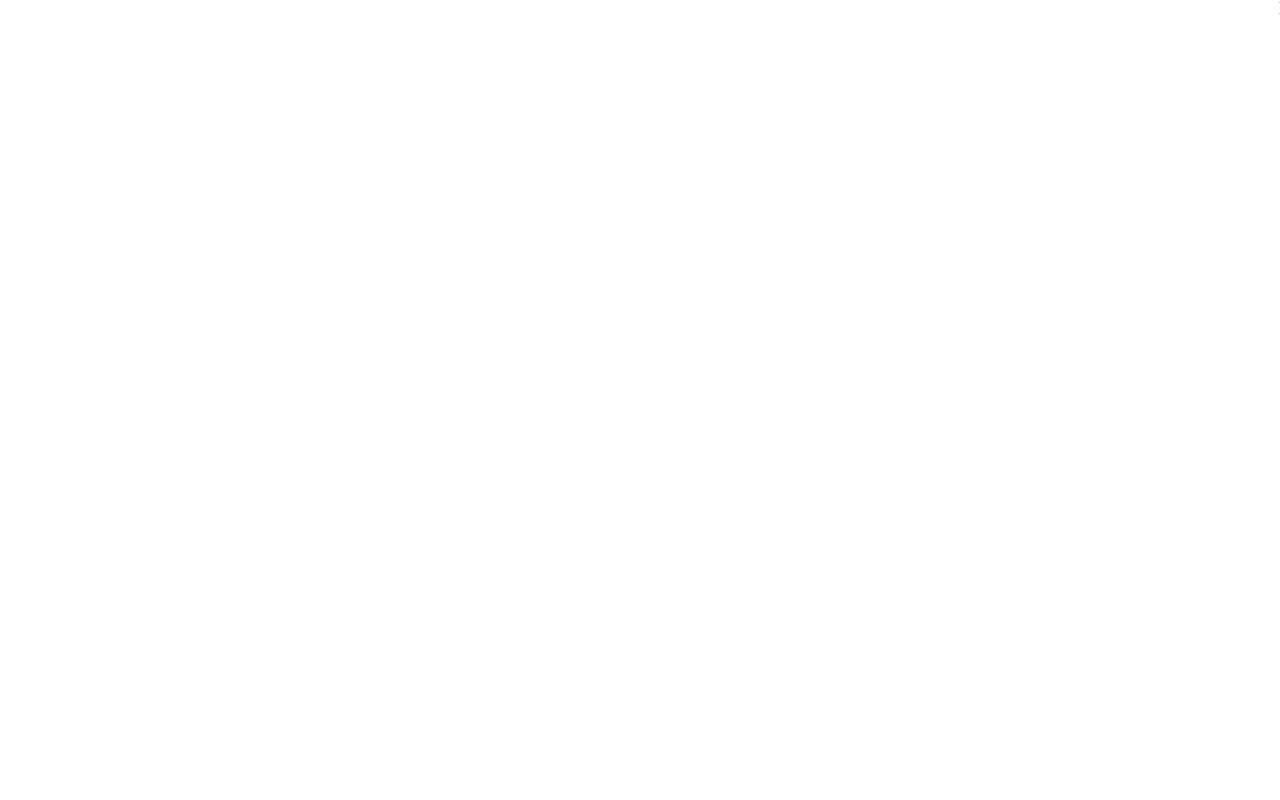
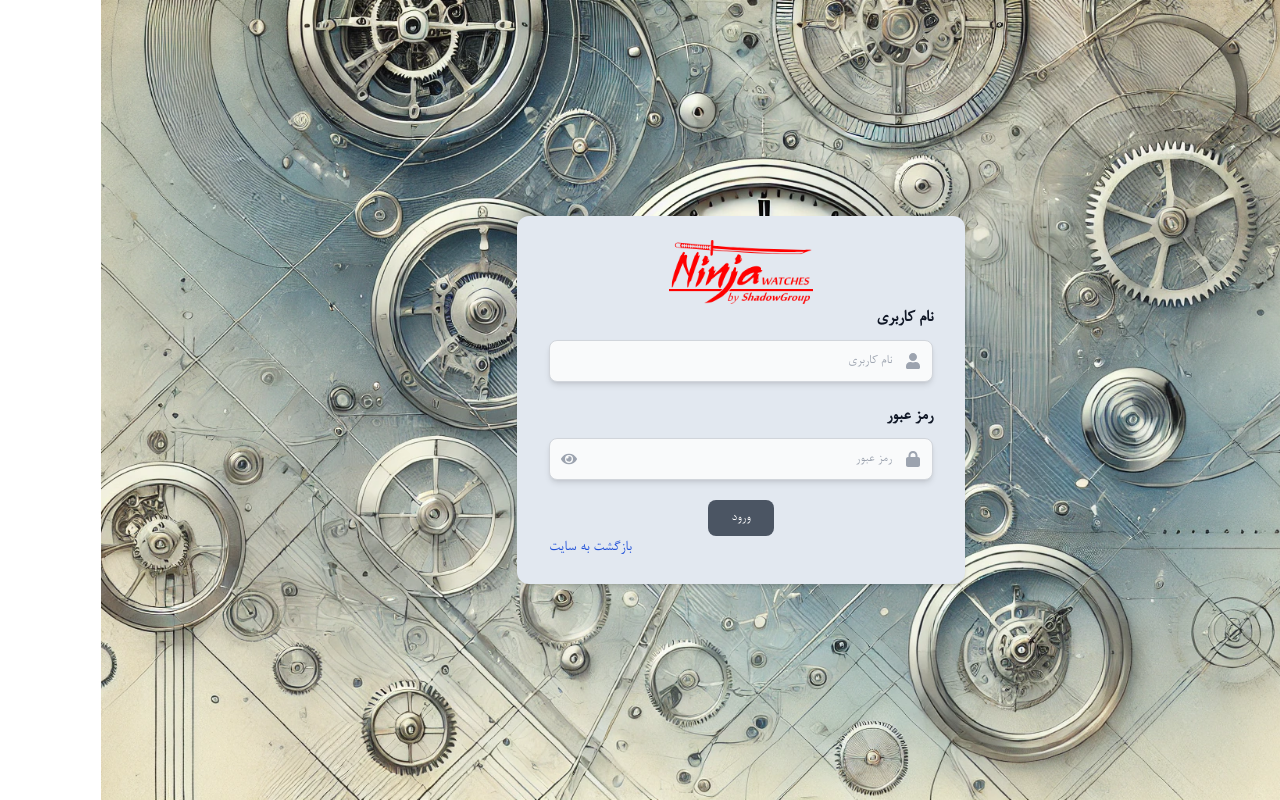
Before and after one commit to Sadjad1366/Maktab118_project_Sadjad_Ghasemi, a Next.js app: page /auth/login in a window 1280 px wide. Built offline with nearby package versions, Linux system fonts and the light colour scheme.

Commit message:
LoginPage added

```diff
--- a/apis/auth.service.ts
+++ b/apis/auth.service.ts
@@ -1,6 +1,6 @@
 import {
-  IAdminReq,
-  IAdminRes,
+  IUserLoginReq,
+  IUserLoginRes,
   IUserSignupReq,
   IUserSignupRes,
 } from "@/types/user.type";
@@ -9,12 +9,14 @@ import { urls } from "./urls";
 import Cookies from "js-cookie";
 import { AxiosError } from "axios";
 
+
+//======================================= adminLogin =====================================
 export const adminLoginReq = async ({
   username,
   password,
-}: IAdminReq): Promise<IAdminRes> => {
+}: IUserLoginReq): Promise<IUserLoginRes> => {
   try {
-    const response = await client.post(urls.auth.adminLog, {
+    const response = await client.post(urls.auth.login, {
       username,
       password,
     });
@@ -45,6 +47,7 @@ export const adminLoginReq = async ({
   }
 };
 
+//======================================= userSignup =====================================
 type userSignupReqType = ({
   firstname,
   lastname,
@@ -75,3 +78,40 @@ export const userSignupReq: userSignupReqType = async ({
     console.error(error);
   }
 };
+
+//======================================= userlogin =====================================
+export const userlogin = async ({
+  username,
+  password,
+}: IUserLoginReq): Promise<IUserLoginRes> => {
+  try {
+    const response = await client.post(urls.auth.login, {
+      username,
+      password,
+    });
+
+    const { accessToken, refreshToken } = response.data.token;
+
+    // Set access and refresh tokens in cookies
+    Cookies.set("accessToken", accessToken, {
+      secure: process.env.NODE_ENV === "production", // Only send over HTTPS in production
+      sameSite: "Strict",
+      expires: 1 / 24, // Expires in 1 hour
+    });
+
+    Cookies.set("refreshToken", refreshToken, {
+      secure: process.env.NODE_ENV === "production",
+      sameSite: "Strict",
+      expires: 1 / 12, // Expires in 2 hour
+    });
+
+    return response.data;
+  } catch (error: any) {
+    if (error instanceof AxiosError) {
+      if (error.response && error.response.status === 401) {
+        throw new Error("نام کاربری یا رمز عبور اشتباه است");
+      }
+    }
+    throw new Error("خطا از طرف سرور میباشد.چند دقیقه دیگر دوباره تلاش کنید");
+  }
+};
--- a/apis/urls.ts
+++ b/apis/urls.ts
@@ -1,7 +1,8 @@
 export const urls = {
   auth: {
-    adminLog: "/auth/login",
     signup: "/auth/signup",
+    login: "/auth/login",
+
   },
   product: {
     create: "/products",
--- a/app/admin/page.tsx
+++ b/app/admin/page.tsx
@@ -2,21 +2,21 @@
 import React, { useState } from "react";
 import { useForm } from "react-hook-form";
 import { zodResolver } from "@hookform/resolvers/zod";
-import { IAdminReq } from "@/types/user.type";
+import { IUserLoginReq } from "@/types/user.type";
 import { adminLoginReq } from "@/apis/auth.service";
 import { className } from "@/utils/classNames";
 import { useRouter } from "next/navigation";
 import { AuthSchema } from "@/utils/validations/zodAuthValidation";
 import Link from "next/link";
 import toast from "react-hot-toast";
-import { FaUser, FaEye, FaEyeSlash } from "react-icons/fa";
+import { FaUser, FaEye, FaEyeSlash, FaLock } from "react-icons/fa";
 
-const AdminLoginPage:React.FC = () => {
+const AdminLoginPage: React.FC = () => {
   const {
     register,
     handleSubmit,
     formState: { errors, isSubmitting },
-  } = useForm<IAdminReq>({
+  } = useForm<IUserLoginReq>({
     resolver: zodResolver(AuthSchema),
   });
 
@@ -25,7 +25,7 @@ const AdminLoginPage:React.FC = () => {
 
   const togglePasswordVisibility = () => setShowPassword((prev) => !prev);
 
-  const submitHandler = async ({ username, password }: IAdminReq) => {
+  const submitHandler = async ({ username, password }: IUserLoginReq) => {
     try {
       await adminLoginReq({ username, password });
 
@@ -39,12 +39,11 @@ const AdminLoginPage:React.FC = () => {
 
   return (
     <div className="bg-cover bg-center h-screen bg-hero-pattern relative flex items-center justify-center px-5">
-      {/* Semi-transparent background overlay */}
-      <div className="absolute inset-0 bg-black opacity-25"></div>
-
       {/* Form container */}
-      <div className="relative max-w-md w-full bg-slate-300 rounded-lg shadow-lg py-4 px-6">
-        <form onSubmit={handleSubmit(submitHandler)}>
+      <form
+        className="bg-slate-200 px-8 py-6 rounded-xl shadow-md w-full max-w-md"
+        onSubmit={handleSubmit(submitHandler)}
+      >
         {/* Welcome message */}
         <p className="text-center text-2xl font-bold text-gray-700 mb-6">
           به پنل مدیریت خوش آمدید
@@ -93,15 +92,18 @@ const AdminLoginPage:React.FC = () => {
             />
             <FaEye
               onClick={togglePasswordVisibility}
-                className={`absolute right-3 top-2/4 transform -translate-y-2/4 text-gray-400 cursor-pointer ${
+              className={`absolute left-3 top-2/4 transform -translate-y-2/4 text-gray-400 cursor-pointer ${
                 showPassword ? "hidden" : "block"
               }`}
             />
             <FaEyeSlash
               onClick={togglePasswordVisibility}
-                className={`absolute right-3 top-2/4 transform -translate-y-2/4 text-gray-400 cursor-pointer ${
+              className={`absolute left-3 top-2/4 transform -translate-y-2/4 text-gray-400 cursor-pointer ${
                 showPassword ? "block" : "hidden"
               }`}
+            />
+            <FaLock
+              className={`absolute right-3 top-2/4 transform -translate-y-2/4 text-gray-400 cursor-pointer`}
             />
           </div>
           {errors.password && (
@@ -125,11 +127,10 @@ const AdminLoginPage:React.FC = () => {
             {isSubmitting ? "در حال ورود..." : "ورود"}
           </button>
         </div>
-        </form>
         <div className="text-end text-blue-700 font-medium hover:underline">
           <Link href="/">بازگشت به سایت</Link>
         </div>
-      </div>
+      </form>
     </div>
   );
 };
--- a/app/auth/login/page.tsx
+++ b/app/auth/login/page.tsx
@@ -1,8 +1,139 @@
+"use client";
+import React, { useState } from "react";
+import { useForm } from "react-hook-form";
+import { zodResolver } from "@hookform/resolvers/zod";
+import { IUserLoginReq } from "@/types/user.type";
+import { adminLoginReq } from "@/apis/auth.service";
+import { className } from "@/utils/classNames";
+import { useRouter } from "next/navigation";
+import { AuthSchema } from "@/utils/validations/zodAuthValidation";
+import Link from "next/link";
+import toast from "react-hot-toast";
+import { FaUser, FaEye, FaEyeSlash } from "react-icons/fa";
+import { FaLock } from "react-icons/fa6";
 
 export default function LoginPage() {
+  const {
+    register,
+    handleSubmit,
+    formState: { errors, isSubmitting },
+  } = useForm<IUserLoginReq>({
+    resolver: zodResolver(AuthSchema),
+  });
+
+  const [showPassword, setShowPassword] = useState(false);
+  const router = useRouter();
+
+  const togglePasswordVisibility = () => setShowPassword((prev) => !prev);
+
+  const submitHandler = async ({ username, password }: IUserLoginReq) => {
+    try {
+      await adminLoginReq({ username, password });
+
+      toast.success("ورود موفقیت‌آمیز بود! 🎉");
+
+      router.push("/");
+    } catch (error: any) {
+      toast.error(error.message);
+    }
+  };
+
   return (
-    <div>
-loginPage
+    <div className="bg-cover bg-center h-screen bg-signup-pattern relative flex items-center justify-center px-5">
+      {/* Form container */}
+      {/* <div className="relative max-w-md w-full bg-slate-300 rounded-lg shadow-lg py-4 px-6"> */}
+
+      <form
+        className="bg-slate-200 px-8 py-6 rounded-xl shadow-md w-full max-w-md"
+        onSubmit={handleSubmit(submitHandler)}
+      >
+        <div className="flex justify-center">
+          <img src="/images/logo/ninja.png" alt="Ninja Logo" className="h-16" />
+        </div>
+
+        {/* Username input */}
+        <div className="mb-5">
+          <label className="block mb-2 text-lg font-semibold text-gray-900">
+            نام کاربری
+          </label>
+          <div className="relative">
+            <input
+              type="text"
+              {...register("username")}
+              className={className(
+                "bg-gray-50 border shadow-md text-gray-900 text-sm rounded-lg pr-10",
+                "focus:ring-blue-500 focus:border-blue-500 block w-full p-2.5",
+                errors.username ? "border-red-500" : "border-gray-300"
+              )}
+              placeholder="نام کاربری"
+            />
+            <FaUser className="absolute right-3 top-2/4 transform -translate-y-2/4 text-gray-400" />
+          </div>
+          {errors.username && (
+            <p className="text-red-500 text-sm mt-1">
+              {errors.username.message}
+            </p>
+          )}
+        </div>
+
+        {/* Password input */}
+        <div className="mb-5">
+          <label className="block mb-2 text-lg font-semibold text-gray-900">
+            رمز عبور
+          </label>
+          <div className="relative">
+            <input
+              type={showPassword ? "text" : "password"}
+              {...register("password")}
+              className={className(
+                "bg-gray-50 border shadow-md text-gray-900 text-sm rounded-lg pl-10 pr-10",
+                "focus:ring-blue-500 focus:border-blue-500 block w-full p-2.5",
+                errors.password ? "border-red-500" : "border-gray-300"
+              )}
+              placeholder="رمز عبور"
+            />
+            <FaEye
+              onClick={togglePasswordVisibility}
+              className={`absolute left-3 top-2/4 transform -translate-y-2/4 text-gray-400 cursor-pointer ${
+                showPassword ? "hidden" : "block"
+              }`}
+            />
+            <FaEyeSlash
+              onClick={togglePasswordVisibility}
+              className={`absolute left-3 top-2/4 transform -translate-y-2/4 text-gray-400 cursor-pointer ${
+                showPassword ? "block" : "hidden"
+              }`}
+            />
+            <FaLock
+              className={`absolute right-3 top-2/4 transform -translate-y-2/4 text-gray-400 cursor-pointer`}
+            />
+          </div>
+          {errors.password && (
+            <p className="text-red-500 text-sm mt-1">
+              {errors.password.message}
+            </p>
+          )}
+        </div>
+
+        {/* Submit button */}
+        <div className="flex justify-center">
+          <button
+            type="submit"
+            disabled={isSubmitting}
+            className={className(
+              "text-white bg-gray-600 hover:bg-gray-700 focus:ring-4",
+              "focus:ring-blue-300 font-medium rounded-lg text-sm px-6 py-2",
+              isSubmitting ? "opacity-50 cursor-not-allowed" : ""
+            )}
+          >
+            {isSubmitting ? "در حال ورود..." : "ورود"}
+          </button>
+        </div>
+        <div className="text-end text-blue-700 font-medium hover:underline">
+          <Link href="/">بازگشت به سایت</Link>
+        </div>
+      </form>
     </div>
-  )
+    // </div>
+  );
 }
```
Also changed, not shown: components/products/ProductCard.tsx (+7 -1 lines), types/user.type.ts (+15 -2 lines), apis/user.service.ts (line endings or trailing spaces). Lines whose indentation alone changed are shown as unchanged.
